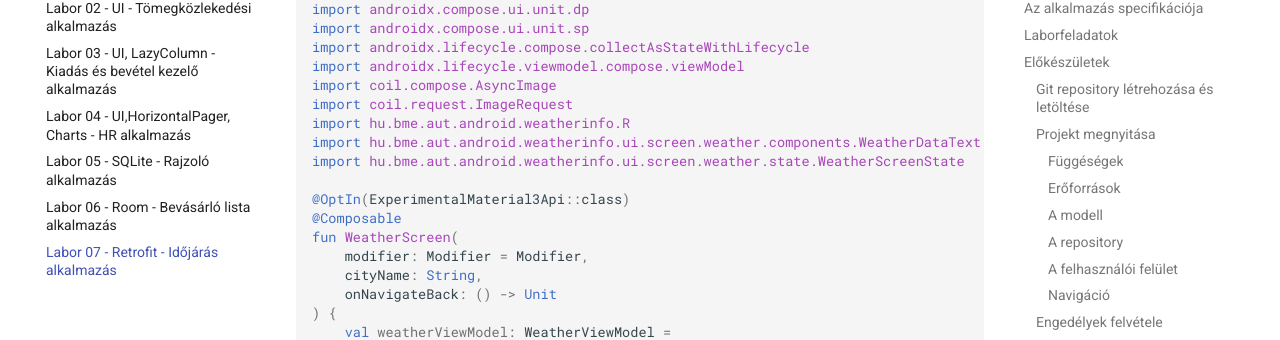
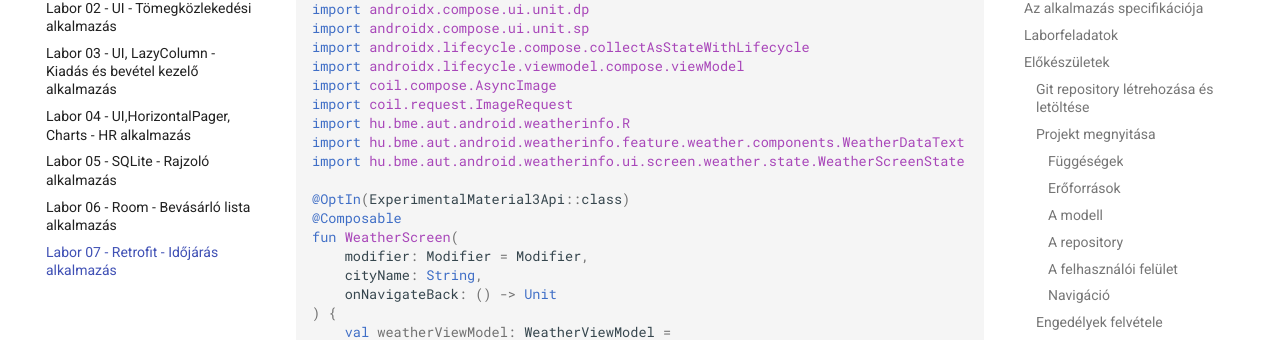
Before and after one commit to VIAUAD02/laborok, an MkDocs documentation site: the page built from docs/laborok/07-android-network/index.md, in a window 1280 px wide and 900 px high, scrolled down 31702 px. Shown: the part 127-467 px from the top of the window. Built offline with MkDocs 1.6.1 and Material for MkDocs 9.7.7, drawn with Linux system fonts in a browser that asks for light colours; comment, search, counter and statistics services are not loaded; some of the changed text lies outside the part shown.

Commit message:
Refactor package import for WeatherDataText component
a feladat szerint: hu.bme.aut.android.weatherinfo.feature.weather.components package-ben kellett letrehozni a WeatherDataText.kt file-t, de a mintakodban mas packageben szerepelt, ami a WeatherScreen.kt importjainal is gondot tud okozni

````diff
--- a/docs/laborok/07-android-network/index.md
+++ b/docs/laborok/07-android-network/index.md
@@ -1459,7 +1459,7 @@
 `WeatherDataText.kt`:
 
 ```kotlin
-package hu.bme.aut.android.weatherinfo.ui.screen.weather.components
+package hu.bme.aut.android.weatherinfo.feature.weather.components
 
 import androidx.compose.foundation.layout.Arrangement
 import androidx.compose.foundation.layout.Row
@@ -1545,7 +1545,7 @@
 import coil.compose.AsyncImage
 import coil.request.ImageRequest
 import hu.bme.aut.android.weatherinfo.R
-import hu.bme.aut.android.weatherinfo.ui.screen.weather.components.WeatherDataText
+import hu.bme.aut.android.weatherinfo.feature.weather.components.WeatherDataText
 import hu.bme.aut.android.weatherinfo.ui.screen.weather.state.WeatherScreenState
 
 @OptIn(ExperimentalMaterial3Api::class)
````
